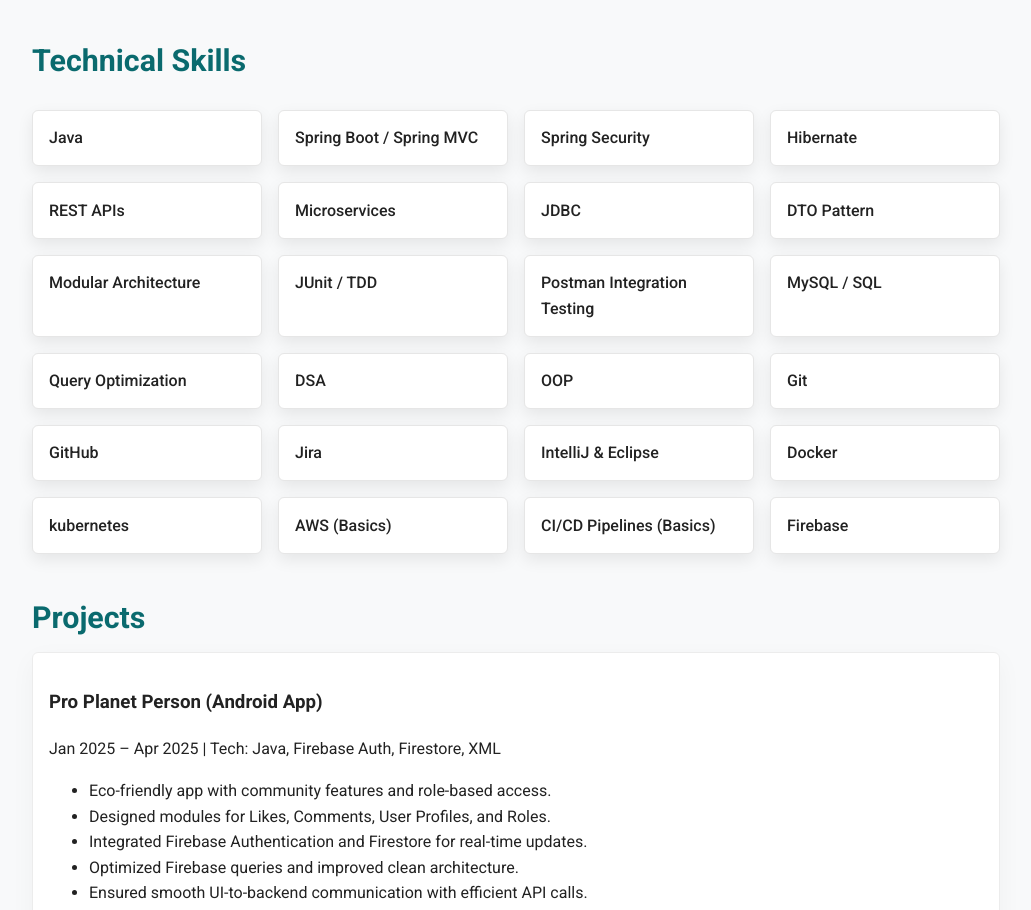
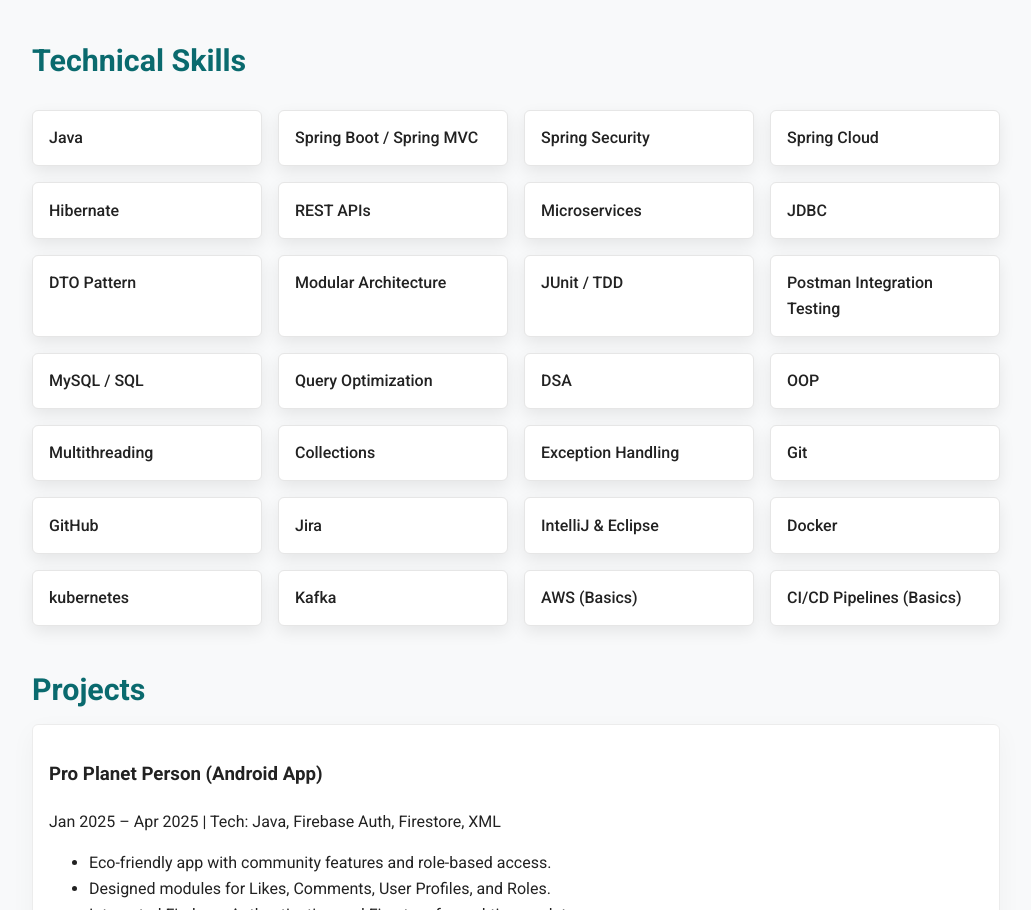
Before and after one commit to Vibhanshusoni/portfolio-main, a plain HTML site: page index.html in a window 1280 px wide. Shown: the part 908-1818 px from the top of the page, without its empty margins (124-1155 px from the left). Drawn offline with nearby package versions, Linux system fonts and the light colour scheme.

Commit message:
Added some more skills

```diff
--- a/index.html
+++ b/index.html
@@ -58,6 +58,7 @@
         <div class="tech-item">Java</div>
         <div class="tech-item">Spring Boot / Spring MVC</div>
         <div class="tech-item">Spring Security</div>
+        <div class="tech-item">Spring Cloud</div>
         <div class="tech-item">Hibernate</div>
         <div class="tech-item">REST APIs</div>
         <div class="tech-item">Microservices</div>
@@ -70,15 +71,18 @@
         <div class="tech-item">Query Optimization</div>
         <div class="tech-item">DSA</div>
         <div class="tech-item">OOP</div>
+        <div class="tech-item">Multithreading</div>
+        <div class="tech-item">Collections</div>
+        <div class="tech-item">Exception Handling</div>
         <div class="tech-item">Git</div>
         <div class="tech-item">GitHub</div>
         <div class="tech-item">Jira</div>
         <div class="tech-item">IntelliJ & Eclipse</div>
         <div class="tech-item">Docker</div>
         <div class="tech-item">kubernetes</div>
+        <div class="tech-item">Kafka</div>
         <div class="tech-item">AWS (Basics)</div>
         <div class="tech-item">CI/CD Pipelines (Basics)</div>
-        <div class="tech-item">Firebase</div>
     </div>
 </section>
 
```
